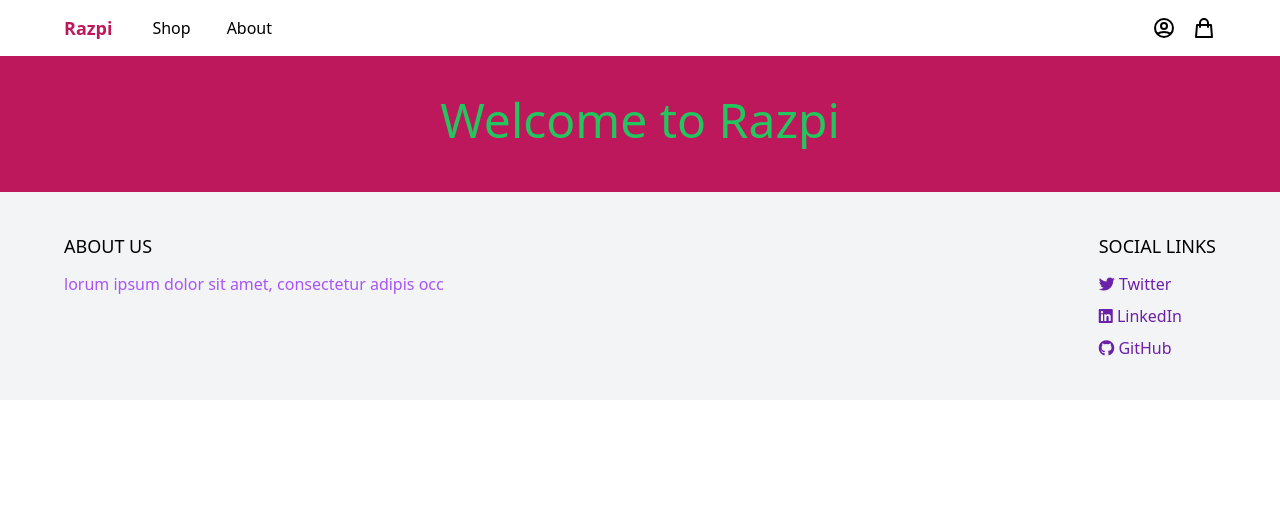
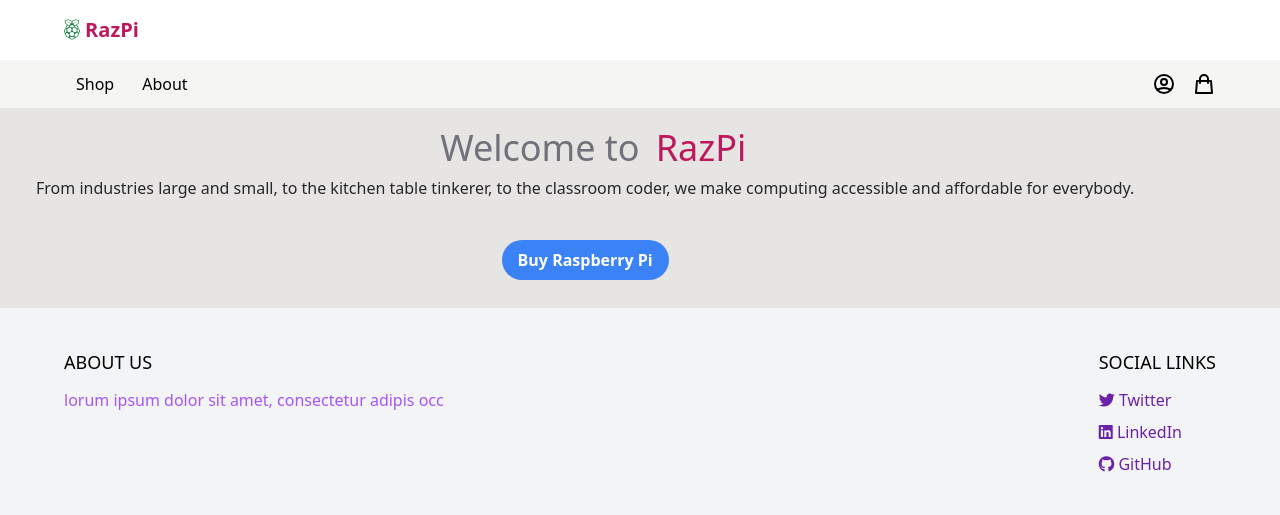
Before and after one commit to August-Schleich/Razpi, a Django app: template razpi/core/templates/core/base.html in a window 1280 px wide. Shown: the top 515 px of the page. Run offline with Django 4.2, Linux system fonts and the light colour scheme; the template is opened without the code that fills it, so the values that code supplies are empty; some libraries are stand-ins or nearby versions.

Commit message:
playing with base header layout

```diff
--- a/razpi/core/templates/core/base.html
+++ b/razpi/core/templates/core/base.html
@@ -1,6 +1,7 @@
 <!DOCTYPE html>
 <html>
     <head>
+        <link rel="icon" href="">
         <meta charset="utf-8">
         <meta http-equiv="X-UA-Compatible" content="IE=edge">
         <title></title>
@@ -11,18 +12,18 @@
         <script src="https://kit.fontawesome.com/f99e479477.js" crossorigin="anonymous"></script>
     </head>
     <body>
-        {% comment %} <nav class="border=white-300">
+        <nav class="border=white-300">
         <div class="max-w-6xl mx-auto  px-6 xl:px-0 flex items-center justify-between">
-            <a href="#" class="py-2 text-lg text-pink-700 font-semibold">Razpi</a>
+            <a href="#" class="py-4 text-xl text-pink-700 font-semibold"><i class="fa-brands fa-raspberry-pi text-green-700"></i> RazPi</a>
         </div>
-        </nav> {% endcomment %}
-      <nav class= "border=grey-300">
-        <div class="max-w-6xl mx-auto  px-6 xl:px-0 flex items-center justify-between">
+        </nav>
+      <nav class= "border=grey-300 bg-stone-100">
+        <div class="max-w-6xl mx-auto  px-4 xl:px-0 flex items-center justify-between">
             <div class="menu-left flex items-center space-x-6">
-                <a href="#" class="py-2 text-lg text-pink-700 font-semibold">Razpi</a>
+                {% comment %} <a href="#" class="py-2 text-lg text-pink-700 font-semibold">RazPi</a> {% endcomment %}
                 <ul class="flex items-center space-x-1">
-                <li class="hover:bg-green-700  hover:text-white px-4 py-4"><a href="#">Shop</a></li>
-                <li class="hover:bg-stone-700  hover:text-white px-4 py-4"><a href="#">About</a></li>
+                <li class="hover:bg-green-700  hover:text-white px-3 py-3"><a href="#">Shop</a></li>
+                <li class="hover:bg-stone-700  hover:text-white px-3 py-3"><a href="#">About</a></li>
                 </ul>
             </div>
             <div class="menu-right flex items-center space-x-4">
@@ -43,10 +44,19 @@
       </nav>
 
       <main>
-        <header class = "px-6 py-10 lg:py-20: bg-pink-700">
-            <div class="max-width-3xl mx-auto text-center">
-                <p class="mb-2 text-3xl lg:text-5xl text-green-500">Welcome to Razpi</p>
+        <header class = "text-center g:py-20: bg-stone-200">
+            <div class="max-width-3xl mx-auto flex  ">
+                {% comment %} <div>
+                <img class="img-responsive m-auto object-cover flex "
+                src="https://assets.raspberrypi.com/static/default-opengraph-f1d3121abeef861889c52dd4a2813df9.png">
+                </div> {% endcomment %}
+                <div class="py-5 px-5 ">
+                <p class="mb-2 px-4 text-2xl lg:text-4xl text-zinc-500 inline-block">Welcome to<p class ="text-2xl lg:text-4xl text-pink-700 inline-block">RazPi</p></p>
+                <p class="mb-10 px-4 text-2lg lg:text-1xl  text-zinc-800 ">From industries large and small, to the kitchen table tinkerer, to the classroom coder, we make computing accessible and affordable for everybody.</p>
+                <a href="#" class=" inline-block mb-2 bg-blue-500   hover:bg-blue-700 text-white font-bold py-2 px-4 rounded-full"> Buy Raspberry Pi</a>
 
+
+            </div>
             </div>
         </header>
       </main>
```
